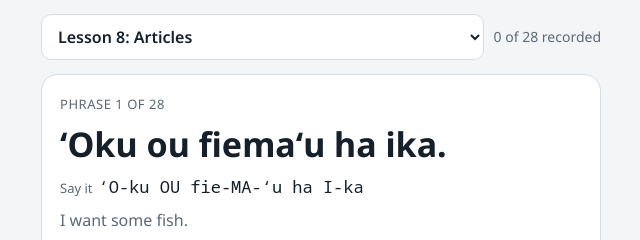
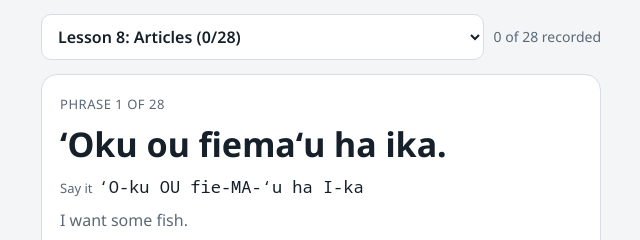
Before and after one commit to MEDSYNAPSE/lea-recorder, a plain HTML site: page index.html in a window 1280 px wide. Shown: the top 240 px of the page, 319-959 px from the left. Drawn offline with nearby package versions, Linux system fonts and the light colour scheme.

Commit message:
Lesson menu shows how much of each set is recorded
Co-Authored-By: Claude Fable 5.2 <noreply@anthropic.com>

```diff
--- a/index.html
+++ b/index.html
@@ -155,6 +155,10 @@ function render() {
   }));
   $("share").textContent = done ? `Send ${lesson.short} takes (${done})` : "Send takes";
   $("share").disabled = !done || live;
+  [...$("lesson").options].forEach((o, k) => {   // each menu line shows how much of that set is recorded
+    const ps = LESSONS[k].phrases, n = ps.filter(x => takes[x.id]).length;
+    o.textContent = `${n === ps.length ? "✓ " : ""}${LESSONS[k].title} (${n}/${ps.length})`;
+  });
   remember("lea-pos", `${lesson.key}:${i}`);
 }
 function go(k) { i = Math.max(0, Math.min(LESSONS[L].phrases.length - 1, k)); stopPlay(); render(); }
```
